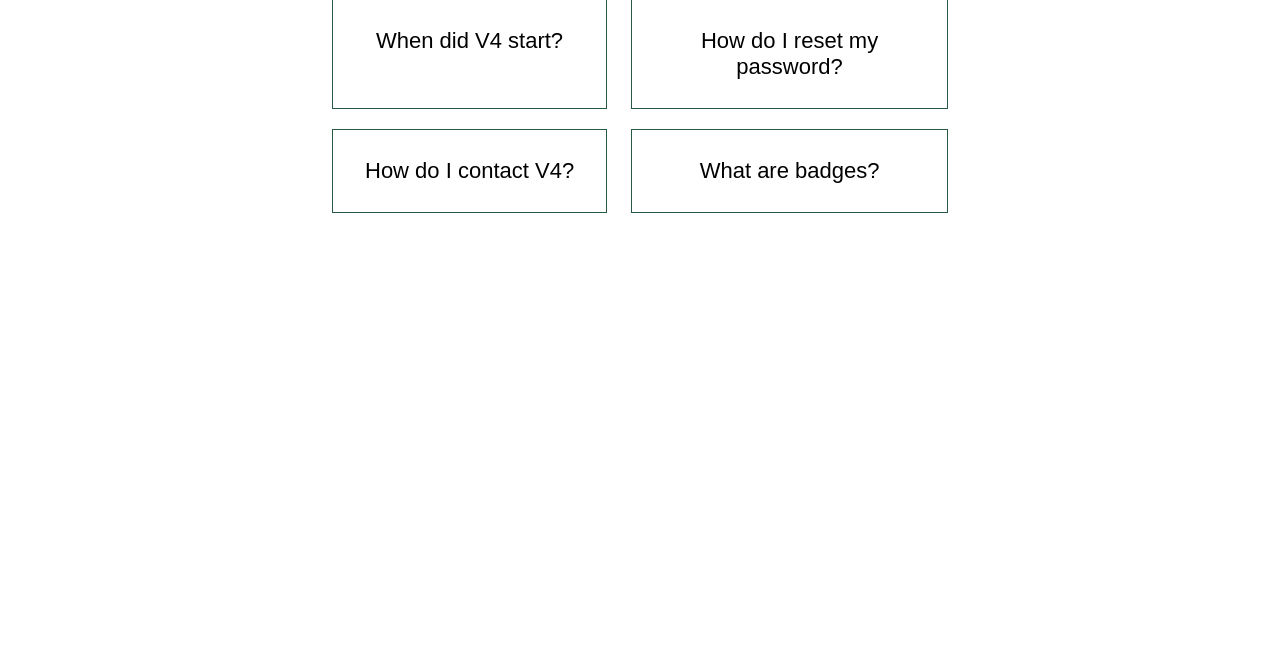
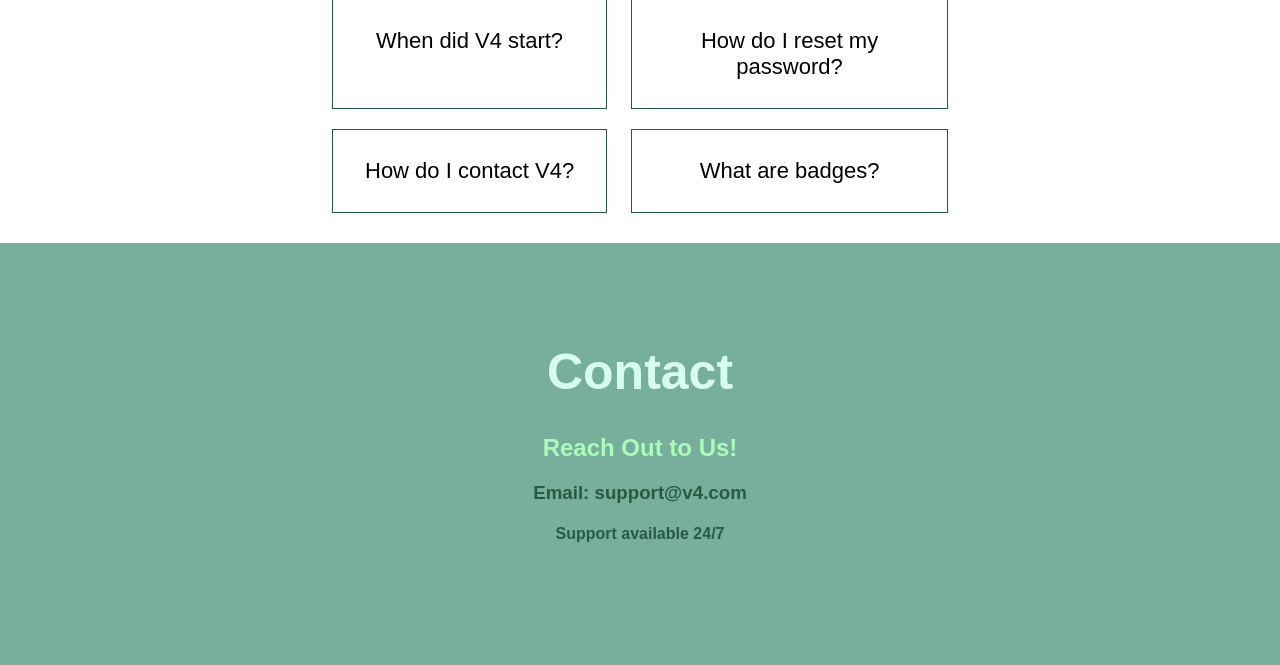
Before and after one commit to JennaLovett/V4, a PHP site: page / in a window 1280 px wide. Shown: the part 982-1647 px from the top of the page. Before the commit the page ends 1195 px from the top, so only its background shows below. Run offline with PHP 8.4, Linux system fonts and the light colour scheme.

Commit message:
contact page

```diff
--- a/css/index.css
+++ b/css/index.css
@@ -141,6 +141,10 @@ input[type=submit]:hover
 }
 
 /* About */
+.about
+{
+    margin-bottom: 20px;
+}
 .about h1
 {
     color: #77AF9C;
@@ -162,3 +166,24 @@ input[type=submit]:hover
     font-size: 22px;
     margin: 10px 12px;
 }
+
+/* Contact */
+.contact
+{
+    background-color: #77AF9C;
+    text-align: center;
+    margin: 0;
+    padding: 100px 0px;
+}
+.contact h1
+{
+    color: #D7FFF1;
+}
+.contact h2
+{
+    color: #AAFCB8;
+}
+.contact h3, h4
+{
+    color: #285943;
+}
--- a/index.html
+++ b/index.html
@@ -33,7 +33,6 @@
                     <input type="submit" value="Already have an account?" class="left" id="haveAccount"/>
                     <input type="submit" value="Submit" class="right"/>
                 </div>
-
             </form>
         </div>
       </div>
@@ -49,6 +48,13 @@
           <div class="about-grid">What are badges?</div>
         </div>
       </div>
+
+      <div class="contact">
+        <h1>Contact</h1>
+        <h2>Reach Out to Us!</h2>
+        <h3>Email: support@v4.com</h3>
+        <h4>Support available 24/7</h4>
+      </div>
     </main>
   </body>
 </html>
```
Lines whose indentation alone changed are shown as unchanged.
